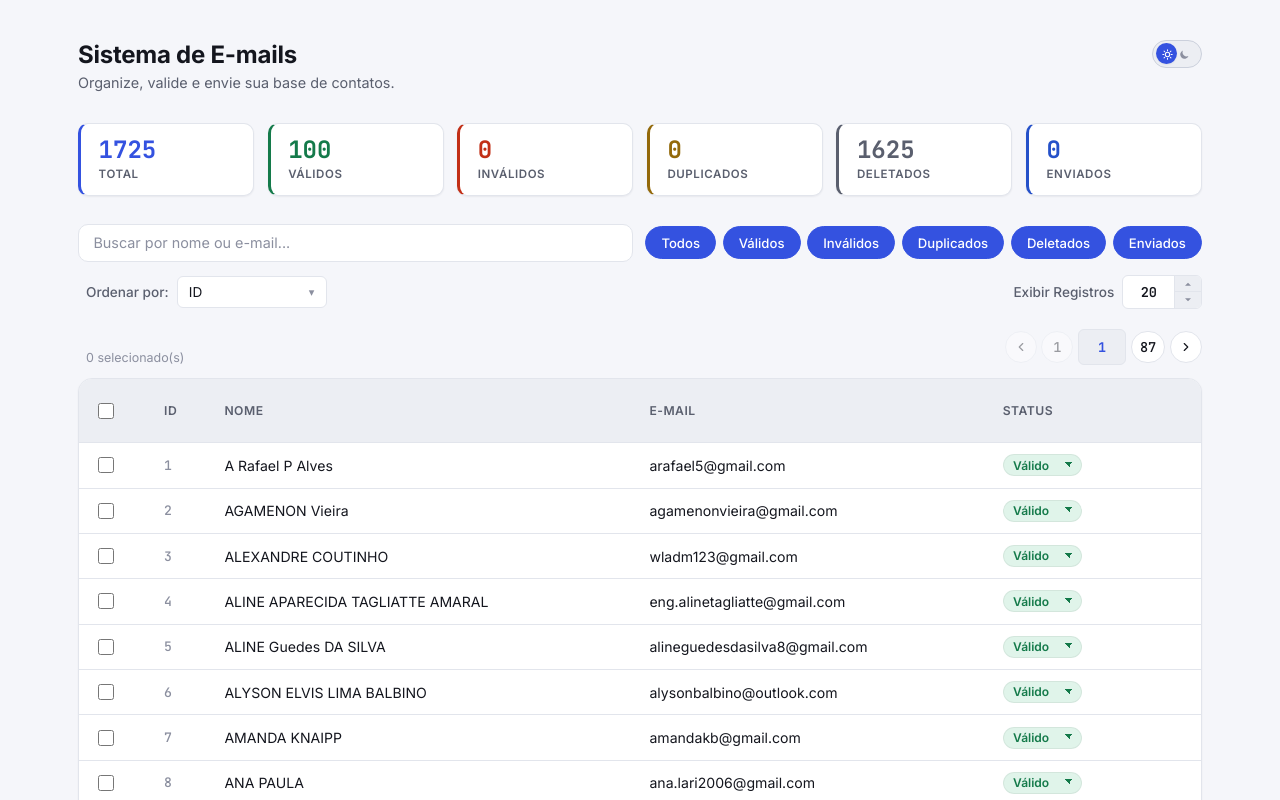
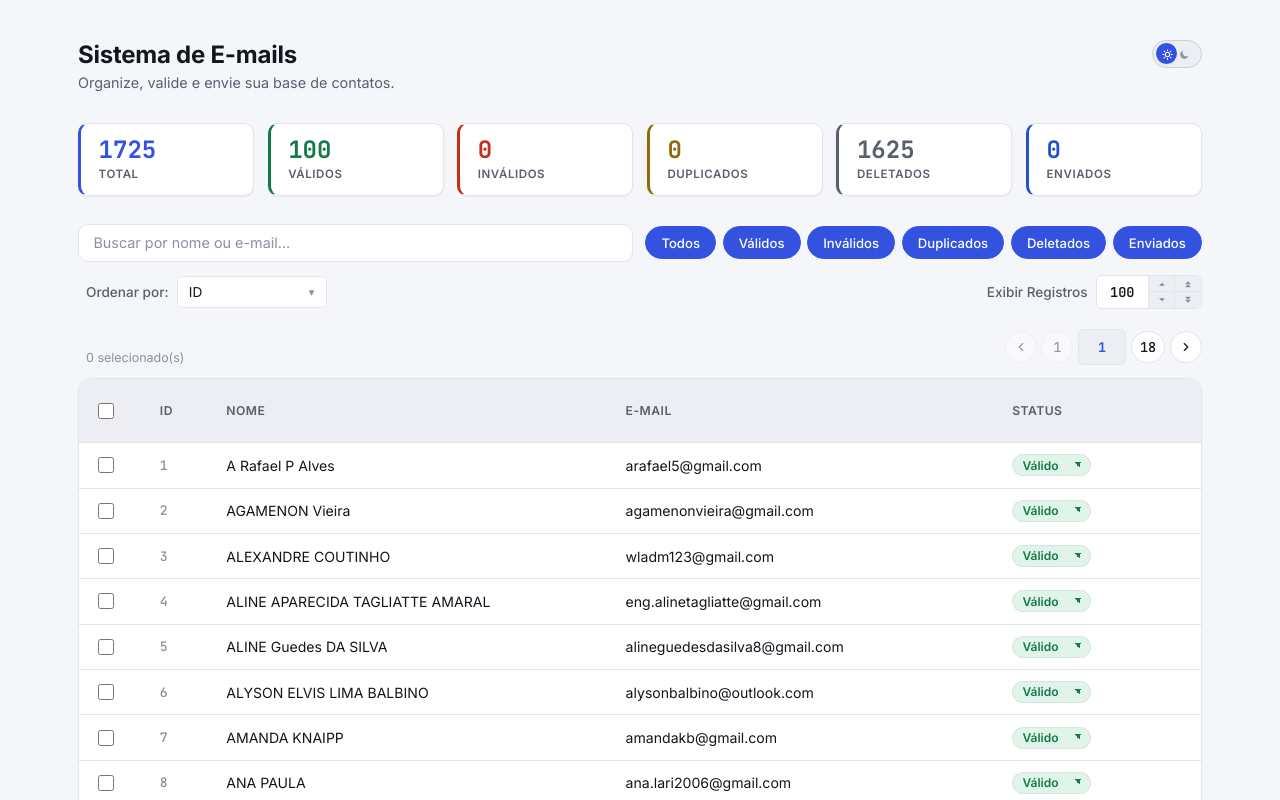
Before and after one commit to RenanFelliphe/Malote-Project, a React (Vite) app: page / in a window 1280 px wide. Shown: the top 800 px of the page. Built offline with nearby package versions, Linux system fonts and the light colour scheme.

Commit message:
feat: adicionando max e min no Exibir registros

```diff
--- a/src/components/EmailToolbar.tsx
+++ b/src/components/EmailToolbar.tsx
@@ -8,6 +8,8 @@ interface Props {
   onTermoBuscaChange: (termo: string) => void;
   quantidade: number;
   onQuantidadeChange: (quantidade: number) => void;
+  /** Maior valor aceito no input de quantidade (total de registros após filtro/busca). */
+  quantidadeMax: number;
   statusFiltrados: Set<TStatus>;
   onAlternarFiltro: (filtro: TFiltro) => void;
   ordenacao: TOrdenacao;
@@ -36,6 +38,7 @@ export function EmailToolbar({
   onTermoBuscaChange,
   quantidade,
   onQuantidadeChange,
+  quantidadeMax,
   statusFiltrados,
   onAlternarFiltro,
   ordenacao,
@@ -80,7 +83,7 @@ export function EmailToolbar({
 
         <label className="exibir-registros">
           Exibir Registros
-          <QuantidadeInput valor={quantidade} onChange={onQuantidadeChange} />
+          <QuantidadeInput valor={quantidade} onChange={onQuantidadeChange} max={quantidadeMax} />
         </label>
       </div>
     </div>
--- a/src/components/QuantidadeInput.tsx
+++ b/src/components/QuantidadeInput.tsx
@@ -20,7 +20,8 @@ const INTERVALO_REPETICAO = 20;
  *
  * Aceita apenas números naturais (dígitos, sem sinal nem decimais) e conta
  * com duas setas ao lado para incrementar/decrementar por clique (ou
- * pressionamento contínuo, repetindo o incremento). Não usa `type="number"`
+ * pressionamento contínuo, repetindo o incremento), além de mais duas setas
+ * duplas para ir direto ao valor máximo ou mínimo. Não usa `type="number"`
  * nativo porque isso traria as setas padrão do navegador, inconsistentes
  * entre navegadores e sem controle de estilo; em vez disso, o campo é
  * `text` com filtragem manual de dígitos e as setas são botões próprios.
@@ -73,6 +74,17 @@ export function QuantidadeInput({ valor, onChange, min = 1, max }: Props) {
 
   function decrementar() {
     onChange(limitar(valorRef.current - 1));
+  }
+
+  /** Vai direto para o maior valor permitido (`max`). */
+  function irParaMaximo() {
+    if (max === undefined) return;
+    onChange(limitar(max));
+  }
+
+  /** Vai direto para o menor valor permitido (`min`). */
+  function irParaMinimo() {
+    onChange(limitar(min));
   }
 
   function pararRepeticao() {
@@ -148,6 +160,22 @@ export function QuantidadeInput({ valor, onChange, min = 1, max }: Props) {
           aria-label="Diminuir quantidade"
         />
       </div>
+      <div className="quantidade-setas quantidade-setas-duplas">
+        <button
+          type="button"
+          className="quantidade-seta quantidade-seta-dupla-cima"
+          onClick={irParaMaximo}
+          disabled={!podeIncrementar || max === undefined}
+          aria-label="Ir para o máximo de registros"
+        />
+        <button
+          type="button"
+          className="quantidade-seta quantidade-seta-dupla-baixo"
+          onClick={irParaMinimo}
+          disabled={!podeDecrementar}
+          aria-label="Ir para o mínimo de registros"
+        />
+      </div>
     </div>
   );
 }
--- a/src/pages/emails.tsx
+++ b/src/pages/emails.tsx
@@ -30,7 +30,7 @@ export function Emails() {
   const [selecionados, setSelecionados] = useState<Set<number>>(new Set());
   // Quantidade de registros renderizados por página, usada como tamanho da
   // seção exibida na tabela.
-  const [quantidade, setQuantidade] = useState<number>(() => Math.max(1, Math.min(20, registrosIniciais.length)));
+  const [quantidade, setQuantidade] = useState<number>(() => Math.max(1, Math.min(100, registrosIniciais.length)));
   const [paginaAtual, setPaginaAtual] = useState(1);
   const [grupoDuplicadoAberto, setGrupoDuplicadoAberto] = useState<EmailRecord[] | null>(null);
   const [conflitoExclusao, setConflitoExclusao] = useState<{
@@ -314,6 +314,7 @@ export function Emails() {
           setQuantidade(valor);
           setPaginaAtual(1);
         }}
+        quantidadeMax={registrosProcessados.length}
         statusFiltrados={statusFiltrados}
         onAlternarFiltro={alternarFiltro}
         ordenacao={ordenacao}
```
